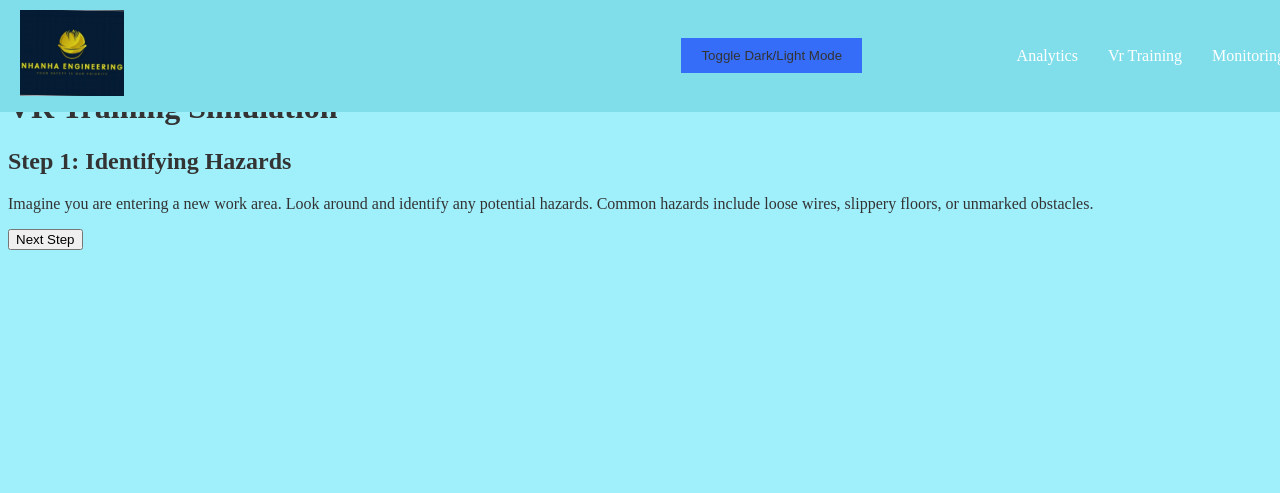
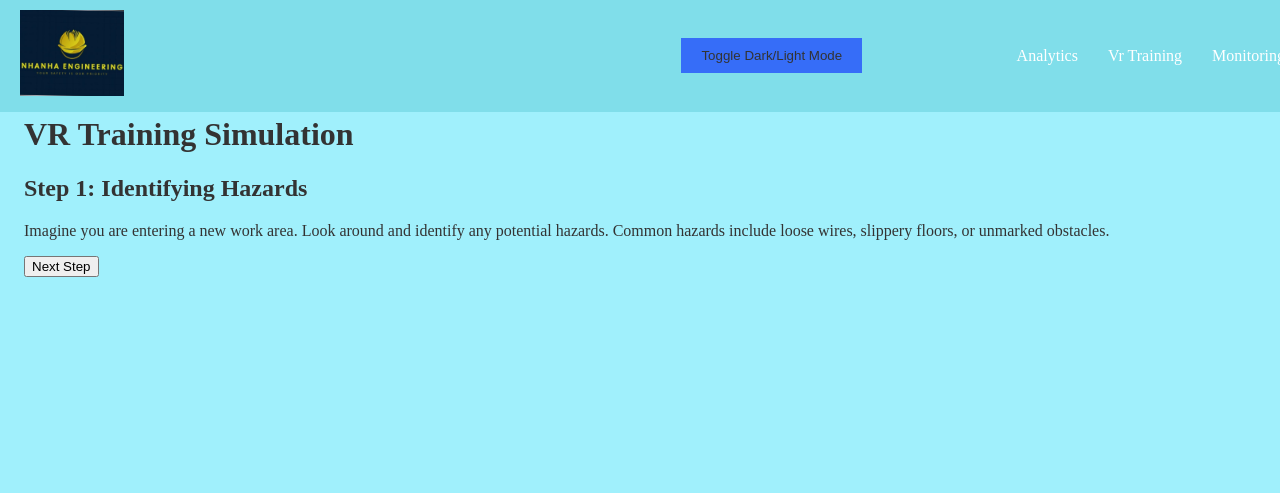
Before and after one commit to Mpho-vincent-makgwe/Okuhle-s-FrontEnd, a Flask app: page /training in a window 1280 px wide. Shown: the top 493 px of the page. Run offline with Flask 3, Linux system fonts and the light colour scheme.

```diff
--- a/static/css/styles.css
+++ b/static/css/styles.css
@@ -9,6 +9,11 @@
     align-items: center;
     justify-content: center;
     overflow: hidden;
+}
+
+.main-container {
+    margin-top: calc(3px + 0.5rem); /* Adjust as needed */
+    padding: 1rem; /* Optional for better spacing */
 }
 
 /* Style for the video */
--- a/templates/base.html
+++ b/templates/base.html
@@ -3,32 +3,18 @@
 <head>
     <meta charset="UTF-8">
     <meta name="viewport" content="width=device-width, initial-scale=1.0">
-    <title>Dashboard</title>
-    <!-- <style>
-        body {
-            font-family: Arial, sans-serif;
-        }
-        .dashboard-section {
-            margin-bottom: 20px;
-        }
-        h1, h2 {
-            color: #333;
-        }
-        p {
-            color: #555;
-        }
-        ul {
-            list-style-type: none;
-            padding: 0;
-        }
-        li {
-            margin: 5px 0;
-        }
-    </style> -->
+    <title>{% block title %}Base{% endblock %}</title>
+    <link rel="stylesheet" href="{{ url_for('static', filename='css/styles.css') }}">
 </head>
 <body>
-        <!-- Include the Navbar component -->
+    <!-- Include the Navbar component -->
     {% include 'components/nav/navbar.html' %}
-    {% block content %}{% endblock %}
+
+    <!-- Main Content Block -->
+    <div class="main-container">
+        {% block content %}{% endblock %}
+    </div>
+
+    <script src="{{ url_for('static', filename='js/script.js') }}"></script>
 </body>
 </html>
```
Also changed, not shown: templates/dashboard.html (+5 -17 lines).
